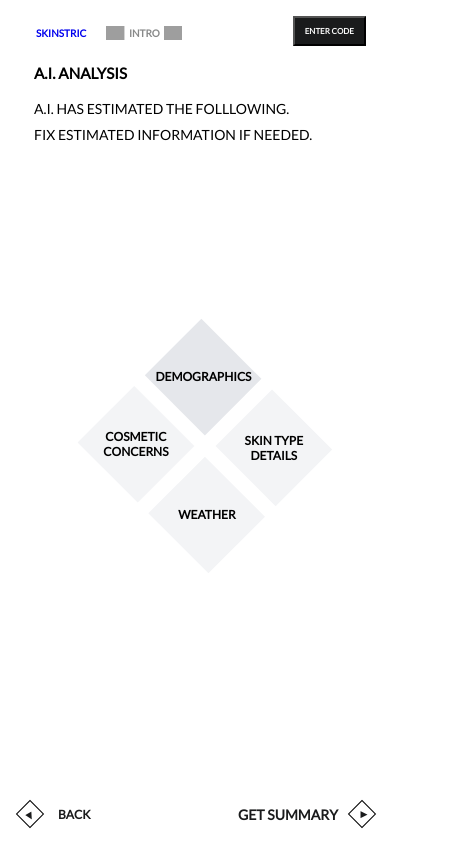
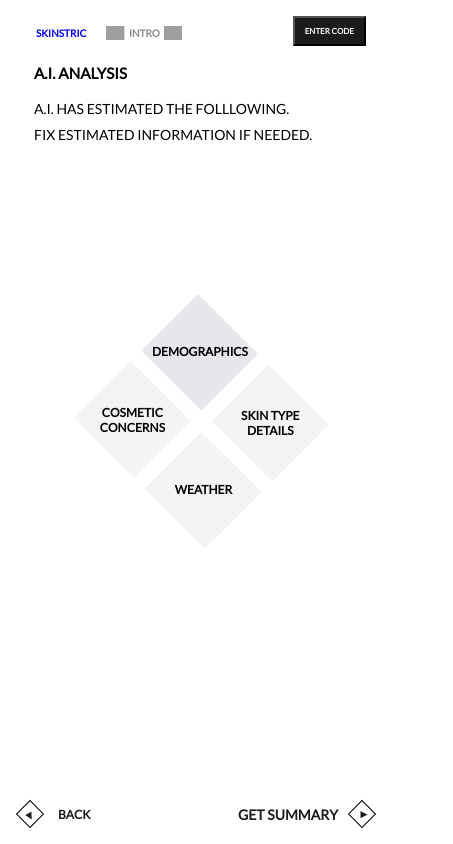
Before and after one commit to hackerjack9/Skinstric-AI, a React (Create React App) app: page /select in a window 390 px wide. Shown: the whole page, 453 px wide, since content can reach past the window. Built offline with nearby package versions, Linux system fonts and the light colour scheme; grey boxes are pictures that could not be loaded; a web font is replaced by a local one.

Commit message:
More final touches

```diff
--- a/src/index.css
+++ b/src/index.css
@@ -2112,6 +2112,12 @@ input::placeholder {
     height: 295px;
   }
 
+
+.large-box-border {
+  width: 425px;
+  height: 425px;
+}
+
   .box-1,
   .box-2,
   .box-3,
@@ -2618,8 +2624,10 @@ input::placeholder {
   /* ------------------Select------------------------*/
 
   .large-box {
-    width: 220px;
+    width: 190px;
     height: 200px;
+    top: 8rem;
+    left: 8rem;
   }
 
   .box-1,
@@ -2630,10 +2638,10 @@ input::placeholder {
     height: 80px;
   }
 
-  .large-box {
-    top: 4rem;
-    left: 4rem;
-  }
+  .large-box-border {
+  width: 360px;
+  height: 370px;
+}
 
   .textbox-1,
   .textbox-2,
```
